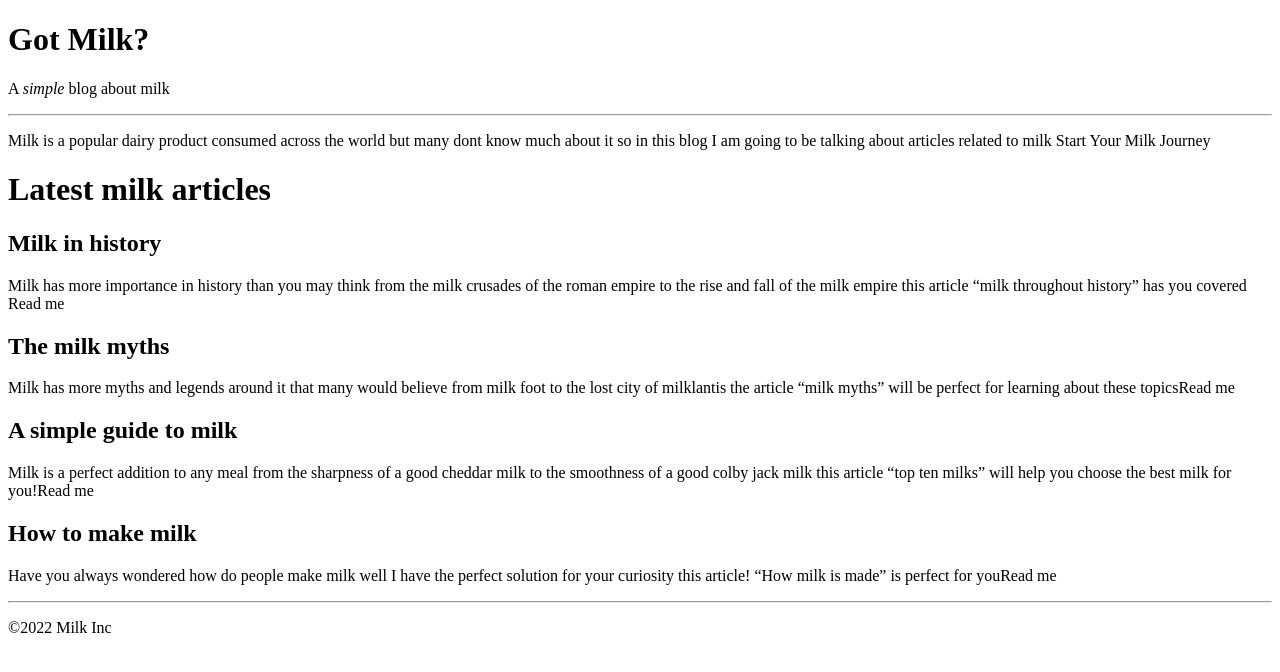
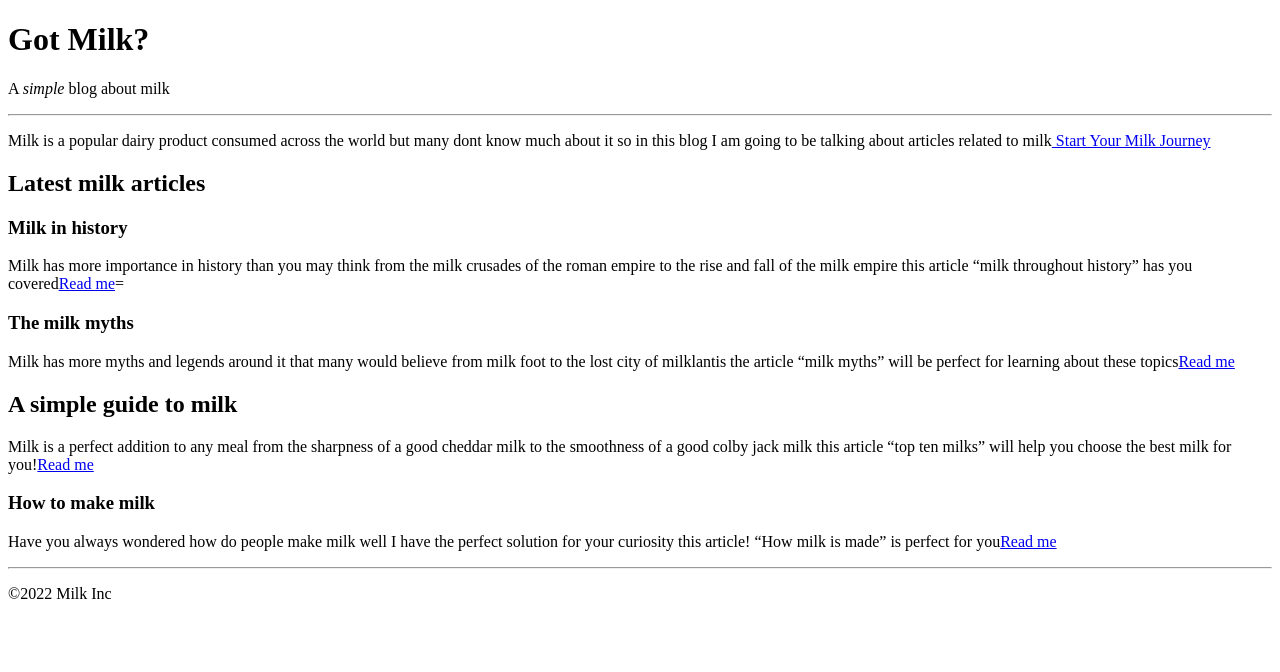
Before and after one commit to Theodore-Howell/Got-Milk-, a plain HTML site: page index.html in a window 1280 px wide. Drawn offline with Linux system fonts and the light colour scheme.

Commit message:
completed document

```diff
--- a/index.html
+++ b/index.html
@@ -9,23 +9,25 @@
         <p>A <em>simple</em> blog about milk
         </p>
         <hr>
-        <p>Milk is a popular dairy product consumed across the world but many dont know much about it so in this blog I am going to be talking about articles related to milk <a>Start Your Milk Journey</a>
-            <h1>Latest milk articles
-            </h1>
-            <h2>Milk in history
+        <p>Milk is a popular dairy product consumed across the world but many dont know much about it so in this blog I am going to be talking about articles related to milk<a href="#">  Start Your Milk Journey</a>
+
+            <h2>Latest milk articles
             </h2>
-            <p>Milk has more importance in history than you may think from the milk crusades of the roman empire to the rise and fall of the milk empire this article “milk throughout history” has you covered <a>Read me</a>
+            <h3>Milk in history
+            </h3>
+            <p>Milk has more importance in history than you may think from the milk crusades of the roman empire to the rise and fall of the milk empire this article “milk throughout history” has you covered<a href="#">Read me</a>=
             </p>
-            <h2>The milk myths</h2>
-            <p>Milk has more myths and legends around it that many would believe from milk foot to the lost city of milklantis the article “milk myths” will be perfect for learning about these topics<a>Read me</a>
+            <h3>The milk myths</h3>
+            <p>Milk has more myths and legends around it that many would believe from milk foot to the lost city of milklantis the article “milk myths” will be perfect for learning about these topics<a href="#">Read me</a>
             </p>
             <h2>A simple guide to milk
-            </h2>
-            <p>Milk is a perfect addition to any meal from the sharpness of a good cheddar milk to the smoothness of a good colby jack milk this article “top ten milks” will help you choose the best milk for you!<a>Read me</a>
+            </h3>
+            <p>Milk is a perfect addition to any meal from the sharpness of a good cheddar milk to the smoothness of a good colby jack milk this article “top ten milks” will help you choose the best milk for you!<a href="#">Read me</a>
             </p>
-            <h2>How to make milk
-            </h2>
-            <p>Have you always wondered how do people make milk well I have the perfect solution for your curiosity this article! “How milk is made” is perfect for you<a>Read me</a>
+            <h3>How to make milk
+            </h3>
+            <p>Have you always wondered how do people make milk well I have the perfect solution for your curiosity this article! “How milk is made” is perfect for you<a href="#">Read me</a>
+
             </p>
             <hr>
             <p>©2022 Milk Inc
```
